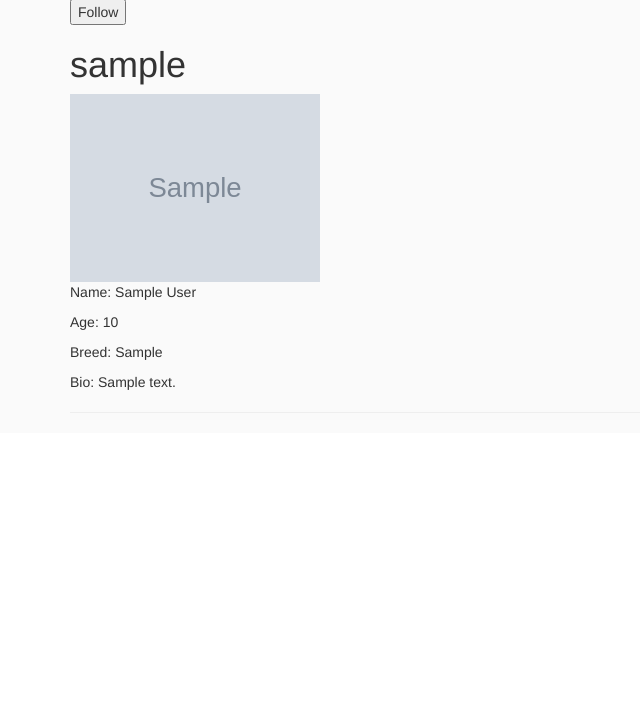
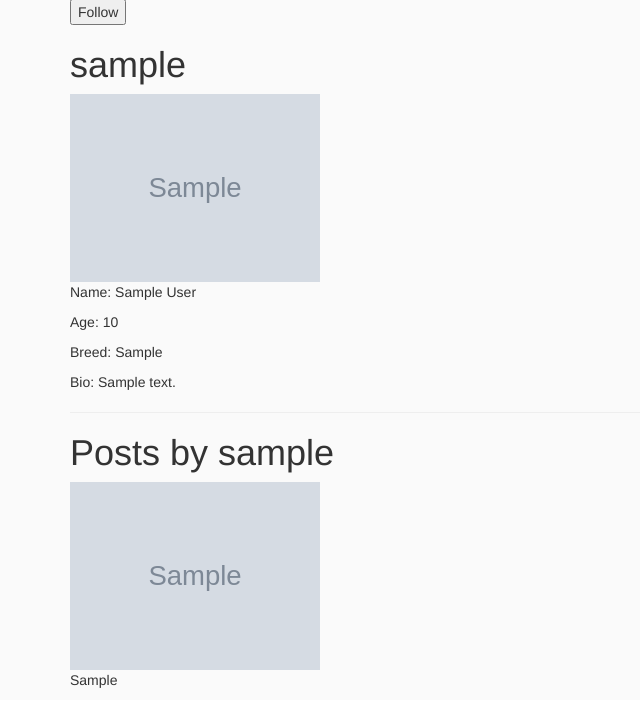
Before and after one commit to Cyrusluke925/petpals_app, a Django app: page /user/1/profile in a window 1280 px wide. Shown: the part 77-800 px from the top of the page, without its empty margins (0-640 px from the left). Run offline with Django 3.2, Linux system fonts and the light colour scheme; tables that the repository leaves empty hold one stand-in row (values such as "Sample post"); grey boxes marked "Sample" are stand-in pictures; some libraries are stand-ins or nearby versions.

Commit message:
explore page done, feed page done, username link to their profile page done

```diff
--- a/petpals_app/templates/petpals_app/feed.html
+++ b/petpals_app/templates/petpals_app/feed.html
@@ -11,7 +11,7 @@
         <li class='singlePost'>
            <img src="{{post.image.url}}" width="600px">
            <article class='captionAndLike'>
-           {{post.caption}}
+           <p>{{post.caption}} <span><a href={% url 'other_profile' pk=post.user.id %} >{{post.user.username}}</a></span></p>
 
             <form class="likeform" method='POST' enctype='multipart/form-data' novalidate>
               {% csrf_token %}
--- a/petpals_app/templates/petpals_app/other_profile.html
+++ b/petpals_app/templates/petpals_app/other_profile.html
@@ -8,13 +8,18 @@
         <input class='userFrom' type='hidden' name='userFrom' value={{request.user.id}}>
         <button class='follow'' value={{user.id}} type='submit'>Follow</button>
     </form>
-
     <h1>{{user.username}}</h1>
     <img src="{{ user.profile.profile_picture.url }}" width="250px" alt="">
-        <p>Name: {{ user.profile.name }}</p>
-        <p>Age: {{ user.profile.age }}</p>
-        <p>Breed: {{ user.profile.breed }}</p>
-        <p>Bio: {{ user.profile.bio }}</p>
-        <hr>
+    <p>Name: {{ user.profile.name }}</p>
+    <p>Age: {{ user.profile.age }}</p>
+    <p>Breed: {{ user.profile.breed }}</p>
+    <p>Bio: {{ user.profile.bio }}</p>
+    <hr>
 
+    <h1> Posts by {{user.username}} </h1>
+    {% for post in posts %}
+        <img src="{{ post.image.url }}" width="250px" alt="">
+        <!-- On hover, show caption OR remove caption entirely -->
+        <p>{{ post.caption }}</p>
+    {% endfor %}
 {% endblock %}
--- a/petpals_app/views.py
+++ b/petpals_app/views.py
@@ -5,6 +5,7 @@ from django.http import HttpResponse, JsonResponse
 from django.contrib.auth.decorators import login_required
 from django.utils import timezone
 from .models import User, UserProfileInfo, Post, Like, Comment, Follow
+from django.db.models import Q
 
 #for pagination
 from django.core.paginator import EmptyPage, PageNotAnInteger, Paginator
@@ -21,7 +22,8 @@ from django.views.decorators.csrf import csrf_exempt
 
 def other_profile(request, pk):
     user = User.objects.get(id=pk)
-    return render(request, 'petpals_app/other_profile.html', {'user': user})
+    posts = Post.objects.filter(user=pk)
+    return render(request, 'petpals_app/other_profile.html', {'user': user, 'posts': posts})
 
 def index(request):
     return render(request, 'petpals_app/index.html')
@@ -117,8 +119,6 @@ def profile_view(request):
     posts = Post.objects.filter(user = request.user)
     return render(request, 'petpals_app/profile_view.html', {'user': user ,'posts': posts})
 
-
-
 @login_required
 def feed(request):
     if request.method == 'POST':
@@ -135,10 +135,12 @@ def feed(request):
         else:
             print('form invalid')
     else:
-        posts = Post.objects.order_by('-created_at')
+        # print('logged in:', request.user)
+        posts = Post.objects.filter(
+            Q(user=request.user.id) | Q(user__user_to__user_from=User.objects.get(pk=request.user.id))
+        ).distinct().order_by('-created_at')
         form = CommentForm()
         return render(request,'petpals_app/feed.html',{'posts':posts, 'form':form})
-
 
 @csrf_exempt
 def post_like(request, pk):
@@ -194,7 +196,10 @@ def post_create(request):
 
 @login_required
 def explore(request):
-    photos = Post.objects.order_by('?')
+    photos = Post.objects.exclude(
+            Q(user=request.user.id) | Q(user__user_to__user_from=User.objects.get(pk=request.user.id))
+            ).order_by('?')
+    # photos = Post.objects.exclude(user=request.user.id).order_by('?')
     # Increase number of posts when database is full
     print(photos)
     paginator = Paginator(photos, 9)
```
Also changed, not shown: petpals_app/profile_pics/petpals_app/profile_pics/40470004_0g92jop.jpg (added), petpals_app/profile_pics/petpals_app/profile_pics/40470009_QYeafPo.jpg (added), petpals_app/profile_pics/petpals_app/profile_pics/40470010.jpg (added), petpals_app/profile_pics/petpals_app/profile_pics/40470023.jpg (added), petpals_app/profile_pics/petpals_app/profile_pics/90040003.jpg (added), 2 other files.
